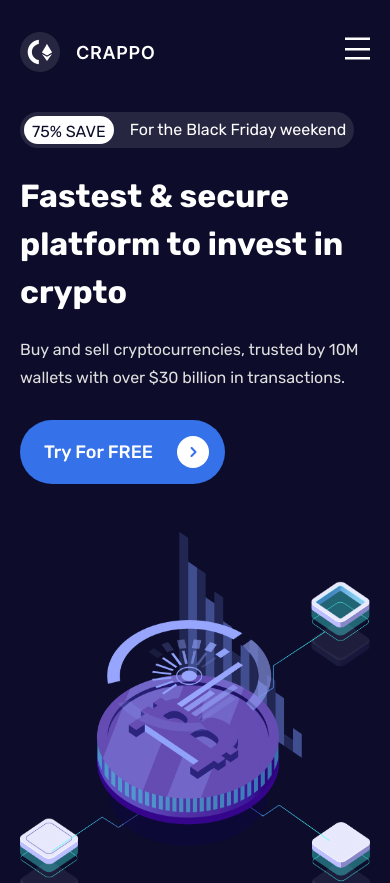
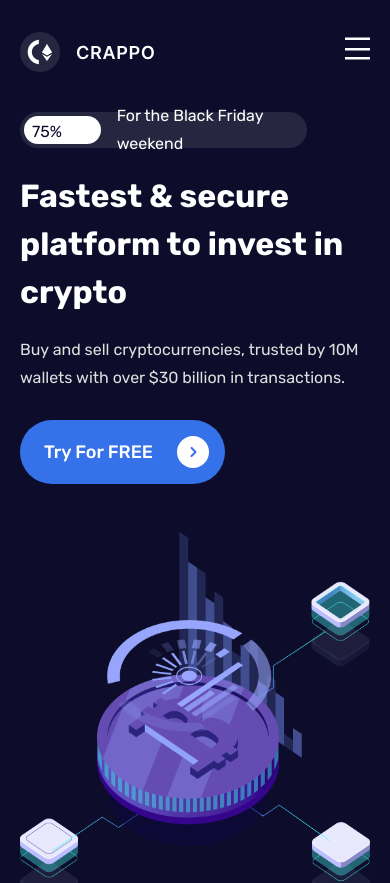
Before and after one commit to xeuxdev/crappo-cryptocurrency-website-challenge, a Next.js app: page / in a window 390 px wide. Shown: the top 883 px of the page. Built offline with nearby package versions, Linux system fonts and the light colour scheme.

Commit message:
edited heroSection

```diff
--- a/pages/HeroSection.tsx
+++ b/pages/HeroSection.tsx
@@ -17,7 +17,7 @@ const HeroSection = () => {
           <div className="md:text-center lg:text-left xl:w-[588px] xl:h-[468px] mb-6 lg:mb-0">
             {/* black friday stuff */}
             <motion.div
-              className="flex items-center h-9 w-fit xs:pr-2 sm:pr-5 lg:w-[365px]
+              className="flex items-center h-9 w-[82%] lg:w-[365px]
             rounded-full p-1 space-x-4 bg-white/10 mb-6"
               initial={heroVariant.blackFriday.hide}
               whileInView={heroVariant.blackFriday.show}
@@ -26,7 +26,7 @@ const HeroSection = () => {
               <span className="h-full px-2 pt-[2px] pb-[2px] uppercase bg-white grid place-items-center text-primary rounded-full text-[12px] xs:text-body_sm_rg">
                 75% save
               </span>
-              <span className="text-[12px] xs:text-body_sm_rg text-white">
+              <span className="text-[12px] xs:text-body_sm_rg text-white xs:pr-2 sm:pr-5 ">
                 For the Black Friday weekend
               </span>
             </motion.div>
```
